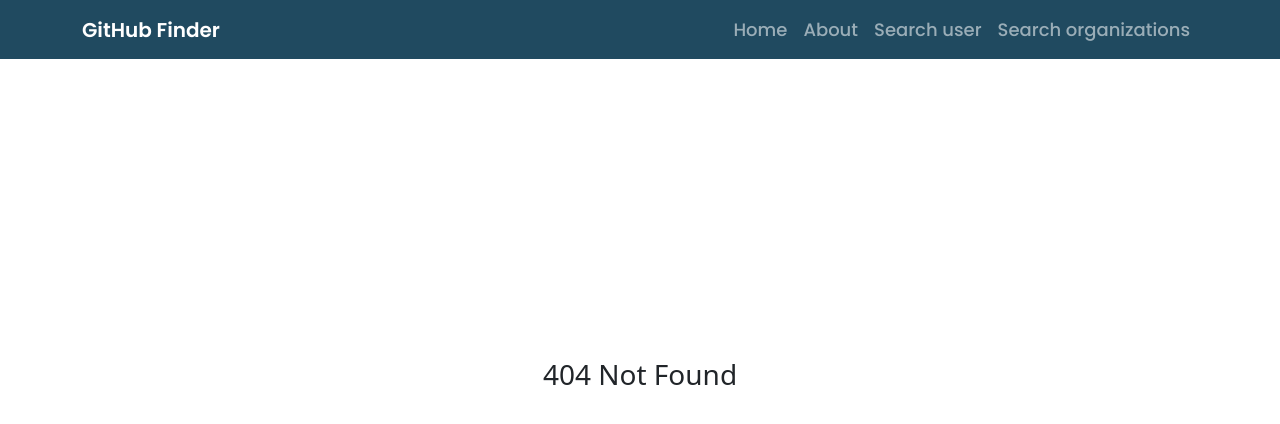
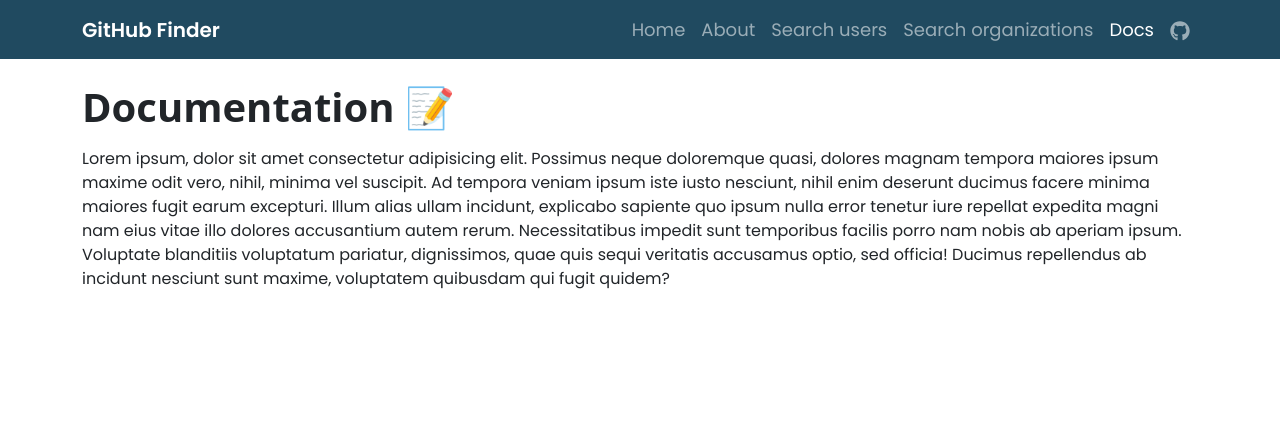
Before and after one commit to Sanchitbajaj02/GitHub-Finder, a React (Vite) app: page /docs in a window 1280 px wide. Before the commit this address led to /page-not-found. Shown: the top 424 px of the page. Built offline with nearby package versions, Linux system fonts and the light colour scheme.

Commit message:
feat: added a documentation page for contribution guidelines

```diff
--- a/src/App.jsx
+++ b/src/App.jsx
@@ -11,6 +11,7 @@ import {
   Organization,
   UserProfile,
   Users,
+  Documentation
 } from './components/pages.index'
 
 function App() {
@@ -26,6 +27,7 @@ function App() {
             <Route path="/user/:username" element={<UserProfile />} />
             <Route path="/org/:username" element={<UserProfile />} />
             <Route path="/orgs" element={<Organization />} />
+            <Route path="/docs" element={<Documentation />} />
             <Route path="/page-not-found" element={<NotFound />} />
             <Route
               path="/*"
--- a/src/components/Layouts/Header.jsx
+++ b/src/components/Layouts/Header.jsx
@@ -1,5 +1,7 @@
 import React from 'react'
 import { Link, useLocation } from 'react-router-dom'
+// import { VscGithub } from 'react-icons/vsc'
+import { FaGithub } from 'react-icons/fa'
 
 const Header = () => {
   const currLocation = useLocation()
@@ -11,19 +13,24 @@ const Header = () => {
       slug: '/',
     },
     {
-      id: 1,
+      id: 2,
       navItem: 'About',
       slug: '/about',
     },
     {
-      id: 1,
-      navItem: 'Search user',
+      id: 3,
+      navItem: 'Search users',
       slug: '/users',
     },
     {
-      id: 1,
+      id: 4,
       navItem: 'Search organizations',
       slug: '/orgs',
+    },
+    {
+      id: 4,
+      navItem: 'Docs',
+      slug: '/docs',
     },
   ]
 
@@ -55,7 +62,7 @@ const Header = () => {
                     <li className="nav-item" key={i}>
                       <Link
                         to={items.slug}
-                        className={`nav-link fw-medium ${
+                        className={`nav-link ${
                           currLocation.pathname === items.slug ? 'active' : ''
                         } `}
                       >
@@ -64,6 +71,15 @@ const Header = () => {
                     </li>
                   )
                 })}
+              <li className="nav-item">
+                <Link
+                  className="nav-link"
+                  to={'https://github.com/Sanchitbajaj02/GitHub-Finder'}
+                  target="_blank"
+                >
+                  <FaGithub size={20} />
+                </Link>
+              </li>
             </ul>
           </div>
         </div>
--- a/src/components/Pages/About.jsx
+++ b/src/components/Pages/About.jsx
@@ -1,9 +1,7 @@
-import { Fragment } from 'react'
-import React from 'react'
 
 const About = () => {
   return (
-    <Fragment>
+    <>
       <section className="card card-cover shadow p-3 m-5">
         <article className="mt-3">
           <h3>About this App</h3>
@@ -57,7 +55,7 @@ const About = () => {
           </ul>
         </article>
       </section>
-    </Fragment>
+    </>
   )
 }
 
--- /dev/null
+++ b/src/components/Pages/Documentation.jsx
@@ -0,0 +1,22 @@
+export default function Documentation() {
+  return (
+    <>
+      <section className="my-4">
+        <h1 className="fw-bold mb-3">Documentation 📝</h1>
+        <p>
+          Lorem ipsum, dolor sit amet consectetur adipisicing elit. Possimus
+          neque doloremque quasi, dolores magnam tempora maiores ipsum maxime
+          odit vero, nihil, minima vel suscipit. Ad tempora veniam ipsum iste
+          iusto nesciunt, nihil enim deserunt ducimus facere minima maiores
+          fugit earum excepturi. Illum alias ullam incidunt, explicabo sapiente
+          quo ipsum nulla error tenetur iure repellat expedita magni nam eius
+          vitae illo dolores accusantium autem rerum. Necessitatibus impedit
+          sunt temporibus facilis porro nam nobis ab aperiam ipsum. Voluptate
+          blanditiis voluptatum pariatur, dignissimos, quae quis sequi veritatis
+          accusamus optio, sed officia! Ducimus repellendus ab incidunt nesciunt
+          sunt maxime, voluptatem quibusdam qui fugit quidem?
+        </p>
+      </section>
+    </>
+  )
+}
--- a/src/components/pages.index.js
+++ b/src/components/pages.index.js
@@ -4,3 +4,4 @@ export { default as NotFound } from './Pages/NotFound'
 export { default as Organization } from './Pages/Organization'
 export { default as UserProfile } from './Pages/UserProfile'
 export { default as Users } from './Pages/Users'
+export { default as Documentation } from './Pages/Documentation'
```
